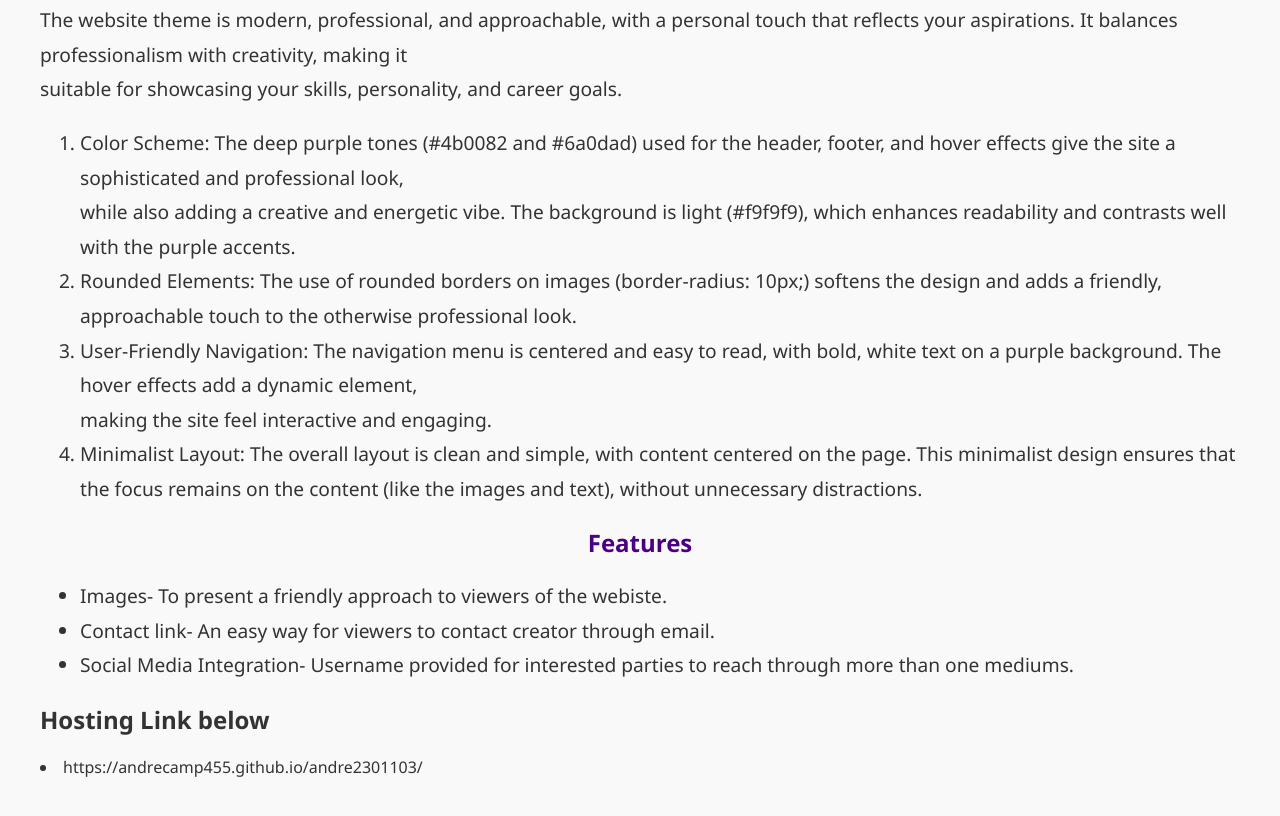
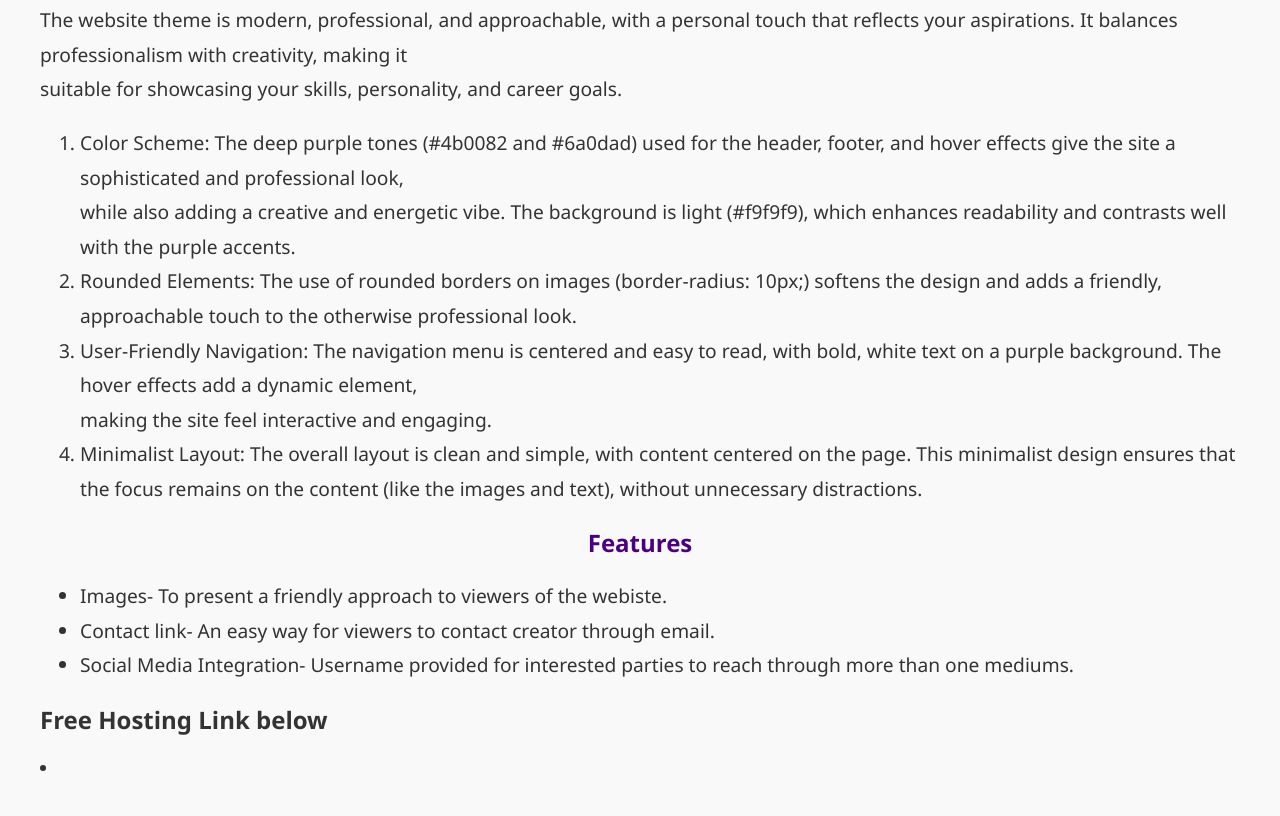
Before and after one commit to andrecamp455/andre2301103, a plain HTML site: page Storyboard page.html in a window 1280 px wide. Shown: the part 3296-4112 px from the top of the page. Drawn offline with Linux system fonts and the light colour scheme.

Commit message:
Update Storyboard page.html

```diff
--- a/Storyboard page.html
+++ b/Storyboard page.html
@@ -202,8 +202,8 @@
                     <li>Social Media Integration- Username provided for interested parties to reach through more than one mediums.</li>
                 </ul>
             </div>
-                <h2>Hosting Link below</h2>
-            <li><a>https://andrecamp455.github.io/andre2301103/</a></li>
+                <h2>Free Hosting Link below</h2>
+            <li><a href="https://andrecamp455.github.io/andre2301103/"</a></li>
         </div>
     </body>
 </html>
```
